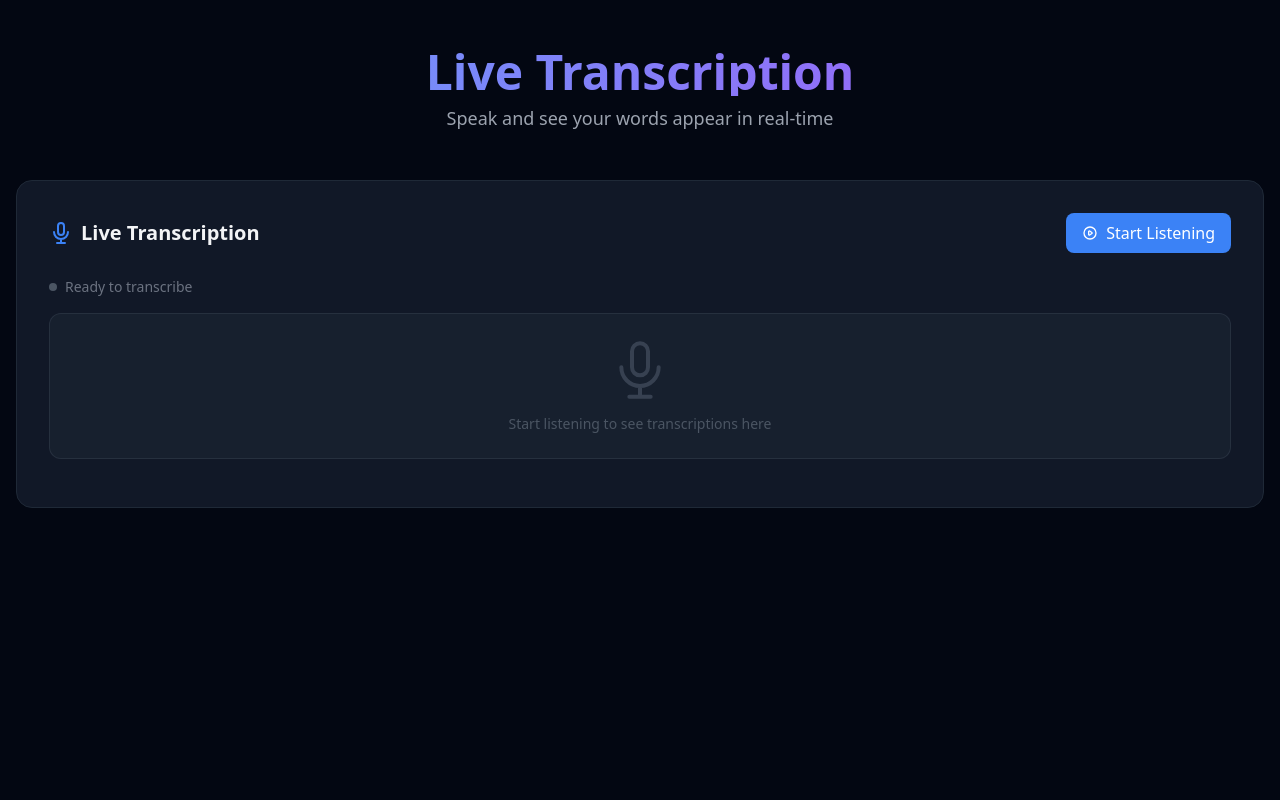
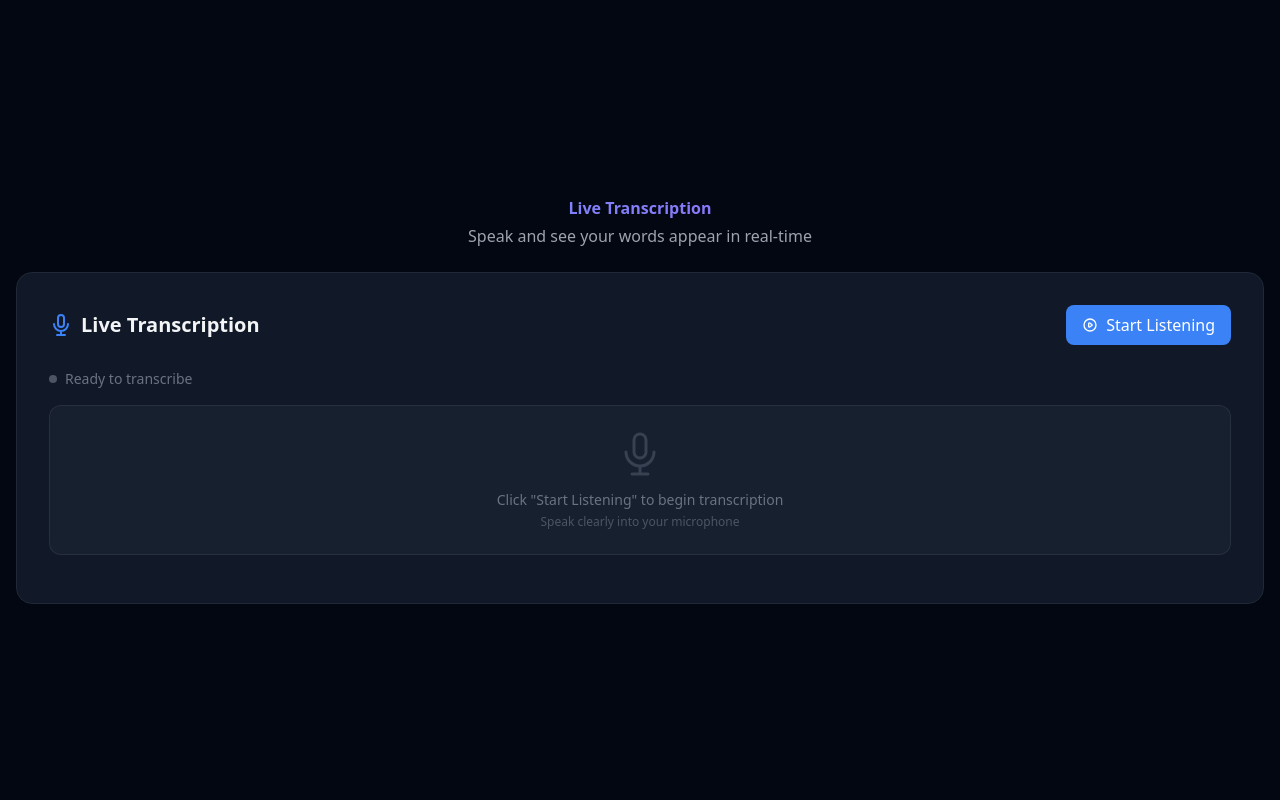
Before and after one commit to sojohnnysaid/ai-assistant-by-sogos, a Flask app: page / in a window 1280 px wide. Run offline with Flask 3, Linux system fonts and the light colour scheme; some libraries are stand-ins or nearby versions.

Commit message:
Improve UI layout for transcription-only app
- Fixed transcription container height to 300px (no min/max)
- Reduced header size and spacing for better proportions
- Centered content vertically on page
- Added subtle radial gradient background
- Improved empty state with better visual hierarchy
- Reduced max-width to 3xl for more focused layout
- Made better use of available space

The UI now has appropriate proportions for a single-purpose
transcription app without looking stretched.

🤖 Generated with [Claude Code](https://claude.ai/code)

Co-Authored-By: Claude <noreply@anthropic.com>

```diff
--- a/templates/index.html
+++ b/templates/index.html
@@ -58,18 +58,20 @@
         }
     </style>
 </head>
-<body class="bg-gray-950 text-gray-100 min-h-screen antialiased">
+<body class="bg-gray-950 text-gray-100 min-h-screen antialiased flex items-center">
+    <!-- Background pattern -->
+    <div class="fixed inset-0 bg-[radial-gradient(ellipse_at_center,_var(--tw-gradient-stops))] from-gray-900 via-gray-950 to-gray-950 opacity-70"></div>
     <!-- Toast Container -->
     <div id="toastContainer" class="fixed top-4 right-4 z-50 space-y-2"></div>
 
     <!-- Main Container -->
-    <div class="container mx-auto px-4 py-6 md:py-12 max-w-4xl">
+    <div class="container mx-auto px-4 py-6 md:py-8 max-w-3xl relative z-10">
         <!-- Header -->
-        <header class="text-center mb-8 md:mb-12">
-            <h1 class="text-4xl md:text-5xl font-bold bg-gradient-to-r from-blue-400 to-purple-500 bg-clip-text text-transparent mb-2">
+        <header class="text-center mb-6">
+            <h1 class="text-3xl md:text-4xl font-bold bg-gradient-to-r from-blue-400 to-purple-500 bg-clip-text text-transparent mb-1">
                 Live Transcription
             </h1>
-            <p class="text-gray-400 text-lg">Speak and see your words appear in real-time</p>
+            <p class="text-gray-400 text-base">Speak and see your words appear in real-time</p>
         </header>
 
         <!-- Transcription Section -->
@@ -112,15 +114,16 @@
 
             <!-- Transcription Display -->
             <div id="transcriptionContainer"
-                 class="relative bg-gray-800/50 rounded-xl p-4 md:p-6 min-h-[300px] max-h-[500px] overflow-y-auto border border-gray-700/50">
+                 class="relative bg-gray-800/50 rounded-xl p-4 md:p-6 h-[300px] overflow-y-auto border border-gray-700/50">
                 <!-- Empty State -->
-                <div id="transcriptionEmpty" class="text-center py-16">
-                    <svg class="w-16 h-16 text-gray-700 mx-auto mb-3" fill="none" stroke="currentColor" viewBox="0 0 24 24">
+                <div id="transcriptionEmpty" class="flex flex-col items-center justify-center h-full">
+                    <svg class="w-12 h-12 text-gray-700 mb-3" fill="none" stroke="currentColor" viewBox="0 0 24 24">
                         <path stroke-linecap="round" stroke-linejoin="round" stroke-width="1.5"
                               d="M19 11a7 7 0 01-7 7m0 0a7 7 0 01-7-7m7 7v4m0 0H8m4 0h4m-4-8a3 3 0 01-3-3V5a3 3 0 116 0v6a3 3 0 01-3 3z">
                         </path>
                     </svg>
-                    <p class="text-gray-600 text-sm">Start listening to see transcriptions here</p>
+                    <p class="text-gray-500 text-sm">Click "Start Listening" to begin transcription</p>
+                    <p class="text-gray-600 text-xs mt-1">Speak clearly into your microphone</p>
                 </div>
 
                 <!-- Transcription Text -->
```
